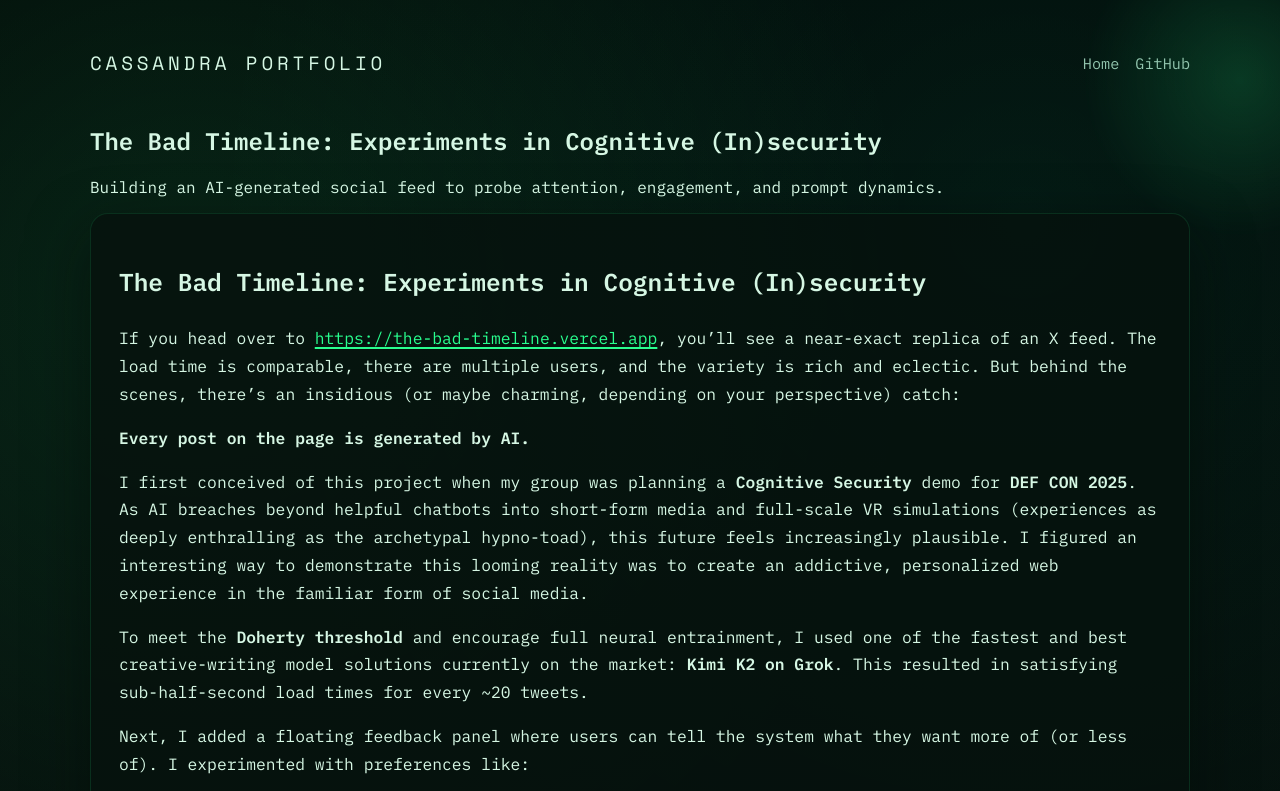
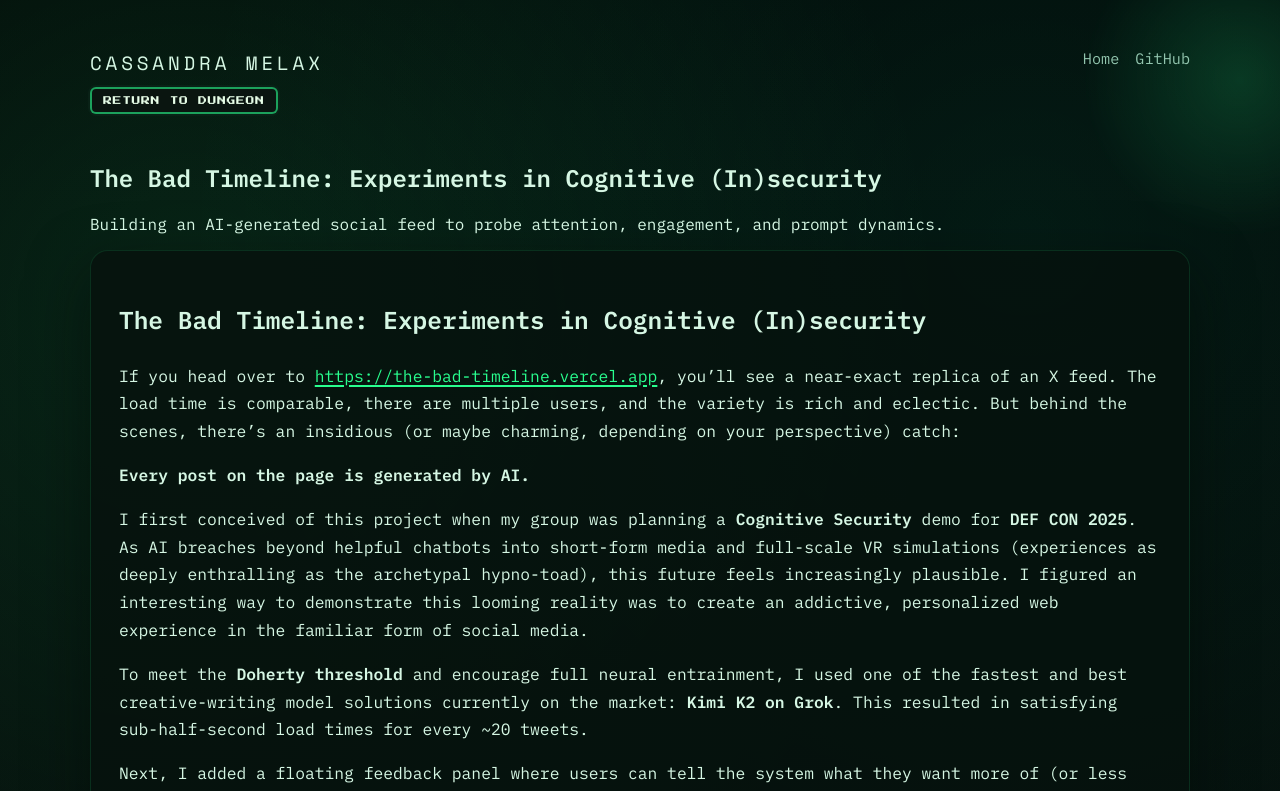
Before and after one commit to c4554ndr4/portfolio, an Astro site: page /portfolio/writeups/the-bad-timeline-cognitive-insecurity in a window 1280 px wide. Shown: the top 791 px of the page. Built offline with nearby package versions, Linux system fonts and the light colour scheme; Astro itself is replaced by a stand-in of ours.

Commit message:
Refine dungeon defaults and UI

```diff
--- a/src/content/writeups/the-bad-timeline-cognitive-insecurity.md
+++ b/src/content/writeups/the-bad-timeline-cognitive-insecurity.md
@@ -24,7 +24,7 @@ I also appended the last 20 tweets to the system prompt, along with any tweets e
 
 One problem I ran into was **style basin collapse**: as soon as I mentioned an example tweet style in the system prompt, the model had a difficult time resisting it. Everything began to converge into the same aesthetic groove. Adding the following instruction helped significantly:
 
-> "Do not overfit on the sample you've already been given... IMPORTANT: Inject some randomness here!"
+> "Do not overfit on the sample you've already been given. Since these are the tweets in your system prompt, you should likely avoid tweeting similar ones since all of your output will be in the same basin. IMPORTANT: Inject some randomness here!"
 
 Below is the full system prompt used.
 
--- a/src/layouts/BaseLayout.astro
+++ b/src/layouts/BaseLayout.astro
@@ -1,7 +1,7 @@
 ---
 const { title, description } = Astro.props;
 const base = import.meta.env.BASE_URL;
-const pageTitle = title ? `${title} | Cassandra Portfolio` : 'Cassandra Portfolio';
+const pageTitle = title ? `${title} | Cassandra Melax` : 'Cassandra Melax';
 const pageDescription =
 	description ??
 		'Portfolio and writeups exploring experiments, tools, and prototypes.';
@@ -17,7 +17,7 @@ const pageDescription =
 		<title>{pageTitle}</title>
 		<meta name="description" content={pageDescription} />
 		<style>
-			@import url('https://fonts.googleapis.com/css2?family=IBM+Plex+Mono:wght@400;500;600&family=Space+Mono:wght@400;700&display=swap');
+			@import url('https://fonts.googleapis.com/css2?family=IBM+Plex+Mono:wght@400;500;600&family=Press+Start+2P&family=Space+Mono:wght@400;700&display=swap');
 
 			:root {
 				color-scheme: dark;
@@ -92,10 +92,19 @@ const pageDescription =
 
 			.nav {
 				display: flex;
-				align-items: center;
+				align-items: flex-start;
 				justify-content: space-between;
+				flex-wrap: wrap;
 				gap: 16px;
 				margin-bottom: 48px;
+			}
+
+			.nav__brand {
+				display: flex;
+				flex-direction: column;
+				gap: 10px;
+				flex: 1 1 auto;
+				min-width: 0;
 			}
 
 			.nav__title {
@@ -105,12 +114,38 @@ const pageDescription =
 				text-transform: uppercase;
 			}
 
+			.nav__dungeon {
+				display: inline-flex;
+				align-items: center;
+				justify-content: center;
+				padding: 0.45rem 0.7rem;
+				border-radius: 6px;
+				border: 2px solid rgba(41, 255, 143, 0.6);
+				background: rgba(11, 22, 17, 0.95);
+				color: #e8ffe9;
+				font-family: 'Press Start 2P', monospace;
+				font-size: 0.55rem;
+				letter-spacing: 0.08em;
+				text-transform: uppercase;
+				box-shadow: 0 0 0 2px rgba(10, 35, 24, 0.8);
+				position: relative;
+				z-index: 1;
+				width: fit-content;
+				max-width: 220px;
+			}
+
+			.nav__dungeon:hover {
+				transform: translateY(-1px);
+				box-shadow: 0 6px 18px rgba(41, 255, 143, 0.2);
+			}
+
 			.nav__links {
 				display: flex;
 				gap: 16px;
 				flex-wrap: wrap;
 				font-size: 0.95rem;
 				color: var(--ink-soft);
+				margin-left: auto;
 			}
 
 			.hero {
@@ -288,7 +323,10 @@ const pageDescription =
 		<div class="page">
 			<div class="container">
 				<header class="nav">
-					<div class="nav__title">Cassandra Portfolio</div>
+					<div class="nav__brand">
+						<div class="nav__title">Cassandra Melax</div>
+						<a class="nav__dungeon" href={base}>Return to Dungeon</a>
+					</div>
 					<nav class="nav__links">
 						<a href={base}>Home</a>
 						<a href="https://github.com/c4554ndr4">GitHub</a>
--- a/src/pages/writeups/[slug].astro
+++ b/src/pages/writeups/[slug].astro
@@ -103,5 +103,6 @@ const formattedDate =
 		:global(.entry blockquote p) {
 			margin: 0;
 		}
+
 	</style>
 </BaseLayout>
```
Also changed, not shown: src/game/main.ts (+7 -2 lines).
